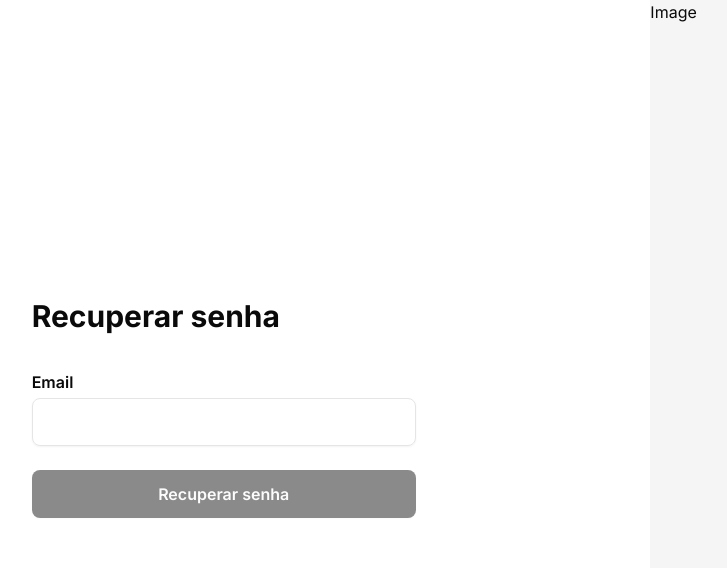
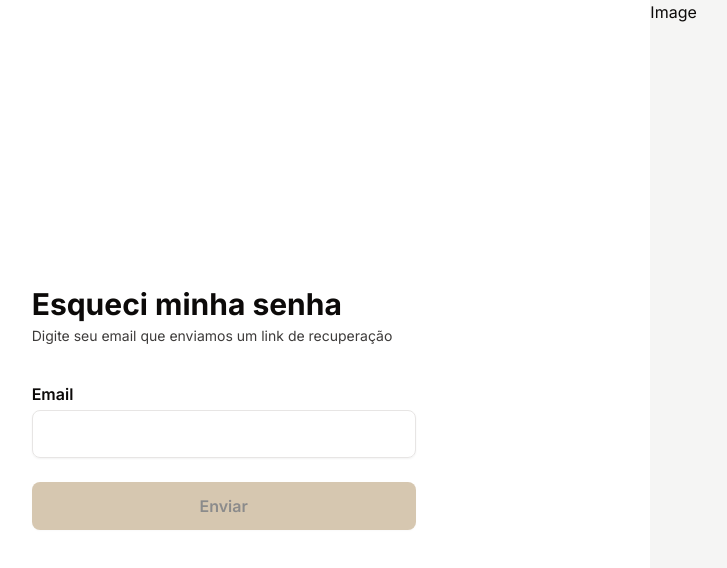
Before and after one commit to studio-risine/legalmind-web, a Next.js app: page /account/reset-password in a window 1280 px wide. Shown: the top 568 px of the page, without its empty margins (203-930 px from the left). Built offline with nearby package versions, Linux system fonts and the light colour scheme; no server answers.

Commit message:
fix(ui): update color variables and improve ui consistency in auth components

```diff
--- a/package.json
+++ b/package.json
@@ -15,10 +15,10 @@
 		"format": "biome format --write ."
 	},
 	"lint-staged": {
-		"*.{ts,tsx,js,jsx}": [
+		"/src/**/*.{ts,tsx,js,jsx}": [
 			"biome check --write"
 		],
-		"*.{json,md}": [
+		"/src/**/*.{json,md}": [
 			"biome format --write"
 		]
 	},
--- a/src/app/globals.css
+++ b/src/app/globals.css
@@ -44,72 +44,77 @@
 }
 
 :root {
+	--accent: #c69c72;
+	--accent-foreground: #1a1a1a;
+	--primary: #af9164;
+	--primary-foreground: #1a1a1a;
+
 	--radius: 0.625rem;
 	--background: oklch(1 0 0);
-	--foreground: oklch(0.145 0 0);
+	--foreground: oklch(0.147 0.004 49.25);
 	--card: oklch(1 0 0);
-	--card-foreground: oklch(0.145 0 0);
+	--card-foreground: oklch(0.147 0.004 49.25);
 	--popover: oklch(1 0 0);
-	--popover-foreground: oklch(0.145 0 0);
-	--primary: oklch(0.205 0 0);
-	--primary-foreground: oklch(0.985 0 0);
-	--secondary: oklch(0.97 0 0);
-	--secondary-foreground: oklch(0.205 0 0);
-	--muted: oklch(0.97 0 0);
-	--muted-foreground: oklch(0.556 0 0);
-	--accent: oklch(0.97 0 0);
-	--accent-foreground: oklch(0.205 0 0);
+	--popover-foreground: oklch(0.147 0.004 49.25);
+
+	--secondary: oklch(0.97 0.001 106.424);
+	--secondary-foreground: oklch(0.216 0.006 56.043);
+	--muted: oklch(0.97 0.001 106.424);
+	--muted-foreground: oklch(0.553 0.013 58.071);
+
 	--destructive: oklch(0.577 0.245 27.325);
-	--border: oklch(0.922 0 0);
-	--input: oklch(0.922 0 0);
-	--ring: oklch(0.708 0 0);
+	--border: oklch(0.923 0.003 48.717);
+	--input: oklch(0.923 0.003 48.717);
+	--ring: oklch(0.709 0.01 56.259);
 	--chart-1: oklch(0.646 0.222 41.116);
 	--chart-2: oklch(0.6 0.118 184.704);
 	--chart-3: oklch(0.398 0.07 227.392);
 	--chart-4: oklch(0.828 0.189 84.429);
 	--chart-5: oklch(0.769 0.188 70.08);
-	--sidebar: oklch(0.985 0 0);
-	--sidebar-foreground: oklch(0.145 0 0);
-	--sidebar-primary: oklch(0.205 0 0);
-	--sidebar-primary-foreground: oklch(0.985 0 0);
-	--sidebar-accent: oklch(0.97 0 0);
-	--sidebar-accent-foreground: oklch(0.205 0 0);
-	--sidebar-border: oklch(0.922 0 0);
-	--sidebar-ring: oklch(0.708 0 0);
+	--sidebar: oklch(0.985 0.001 106.423);
+	--sidebar-foreground: oklch(0.147 0.004 49.25);
+	--sidebar-primary: oklch(0.216 0.006 56.043);
+	--sidebar-primary-foreground: oklch(0.985 0.001 106.423);
+	--sidebar-accent: oklch(0.97 0.001 106.424);
+	--sidebar-accent-foreground: oklch(0.216 0.006 56.043);
+	--sidebar-border: oklch(0.923 0.003 48.717);
+	--sidebar-ring: oklch(0.709 0.01 56.259);
 }
 
 .dark {
-	--background: oklch(0.145 0 0);
-	--foreground: oklch(0.985 0 0);
-	--card: oklch(0.205 0 0);
-	--card-foreground: oklch(0.985 0 0);
-	--popover: oklch(0.205 0 0);
-	--popover-foreground: oklch(0.985 0 0);
-	--primary: oklch(0.922 0 0);
-	--primary-foreground: oklch(0.205 0 0);
-	--secondary: oklch(0.269 0 0);
-	--secondary-foreground: oklch(0.985 0 0);
-	--muted: oklch(0.269 0 0);
-	--muted-foreground: oklch(0.708 0 0);
-	--accent: oklch(0.269 0 0);
-	--accent-foreground: oklch(0.985 0 0);
+	--accent: #c69c72;
+	--accent-foreground: #1a1a1a;
+	--primary: #edc485;
+	--primary-foreground: var(--color-stone-900);
+
+	--background: var(--color-stone-900);
+	--foreground: var(--color-stone-50);
+	--card: var(--color-stone-900);
+	--card-foreground: var(--color-stone-50);
+	--popover: oklch(0.216 0.006 56.043);
+	--popover-foreground: oklch(0.985 0.001 106.423);
+
+	--secondary: oklch(0.268 0.007 34.298);
+	--secondary-foreground: oklch(0.985 0.001 106.423);
+	--muted: oklch(0.268 0.007 34.298);
+	--muted-foreground: oklch(0.709 0.01 56.259);
 	--destructive: oklch(0.704 0.191 22.216);
 	--border: oklch(1 0 0 / 10%);
 	--input: oklch(1 0 0 / 15%);
-	--ring: oklch(0.556 0 0);
+	--ring: oklch(0.553 0.013 58.071);
 	--chart-1: oklch(0.488 0.243 264.376);
 	--chart-2: oklch(0.696 0.17 162.48);
 	--chart-3: oklch(0.769 0.188 70.08);
 	--chart-4: oklch(0.627 0.265 303.9);
 	--chart-5: oklch(0.645 0.246 16.439);
-	--sidebar: oklch(0.205 0 0);
-	--sidebar-foreground: oklch(0.985 0 0);
+	--sidebar: oklch(0.216 0.006 56.043);
+	--sidebar-foreground: oklch(0.985 0.001 106.423);
 	--sidebar-primary: oklch(0.488 0.243 264.376);
-	--sidebar-primary-foreground: oklch(0.985 0 0);
-	--sidebar-accent: oklch(0.269 0 0);
-	--sidebar-accent-foreground: oklch(0.985 0 0);
+	--sidebar-primary-foreground: oklch(0.985 0.001 106.423);
+	--sidebar-accent: oklch(0.268 0.007 34.298);
+	--sidebar-accent-foreground: oklch(0.985 0.001 106.423);
 	--sidebar-border: oklch(1 0 0 / 10%);
-	--sidebar-ring: oklch(0.556 0 0);
+	--sidebar-ring: oklch(0.553 0.013 58.071);
 }
 
 @layer base {
@@ -119,4 +124,7 @@
 	body {
 		@apply bg-background text-foreground;
 	}
+	button {
+		@apply cursor-pointer;
+	}
 }
--- a/src/modules/account/components/auth-box.tsx
+++ b/src/modules/account/components/auth-box.tsx
@@ -19,12 +19,10 @@ export interface AuthFormHeaderProps {
 
 export function AuthBoxHeader({ title, description }: AuthFormHeaderProps) {
 	return (
-		<div className="flex flex-col gap-2">
-			<h1 className="font-bold text-3xl">{title}</h1>
+		<div className="flex flex-col gap-1">
+			<h1 className="font-bold text-3xl text-foreground">{title}</h1>
 			{description && (
-				<p className="text-balance text-base text-muted-foreground">
-					{description}
-				</p>
+				<p className="text-balance text-foreground/80 text-sm">{description}</p>
 			)}
 		</div>
 	)
--- a/src/modules/account/views/reset-password-view.tsx
+++ b/src/modules/account/views/reset-password-view.tsx
@@ -4,7 +4,10 @@ import { AuthBox, AuthBoxContent, AuthBoxHeader } from '../components'
 export function ResetPasswordView() {
 	return (
 		<AuthBox>
-			<AuthBoxHeader title="Recuperar senha" />
+			<AuthBoxHeader
+				title="Esqueci minha senha"
+				description="Digite seu email que enviamos um link de recuperação"
+			/>
 
 			<AuthBoxContent>
 				<ResetPasswordForm />
--- a/src/modules/auth/reset-password/reset-password-form.tsx
+++ b/src/modules/auth/reset-password/reset-password-form.tsx
@@ -89,7 +89,7 @@ export function ResetPasswordForm() {
 						className="w-full"
 						disabled={!form.formState.isValid}
 					>
-						{isPending ? 'Enviando...' : 'Recuperar senha'}
+						{isPending ? 'Enviando...' : 'Enviar'}
 					</Button>
 				</div>
 			</form>
```
Also changed, not shown: components.json.
